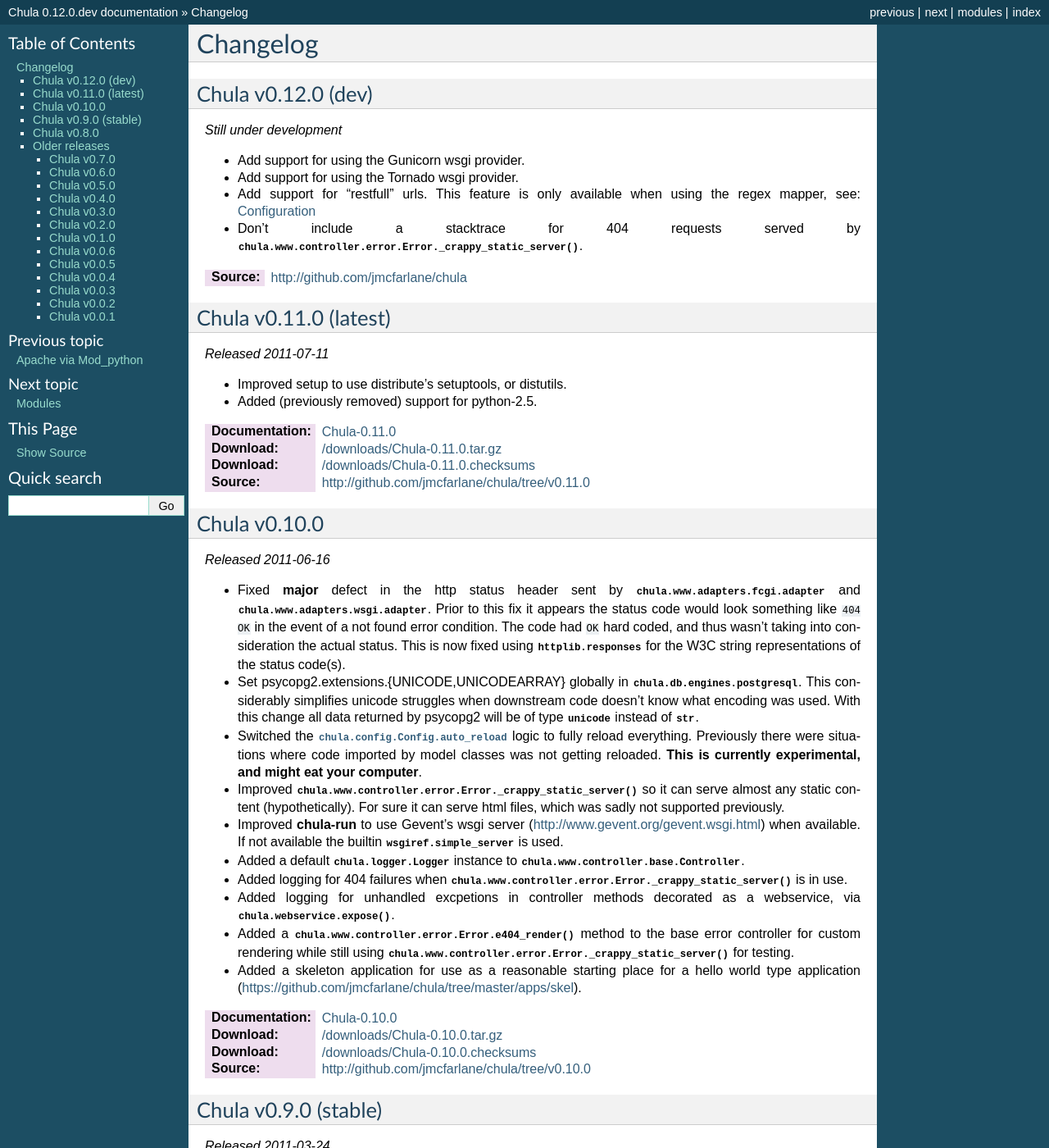
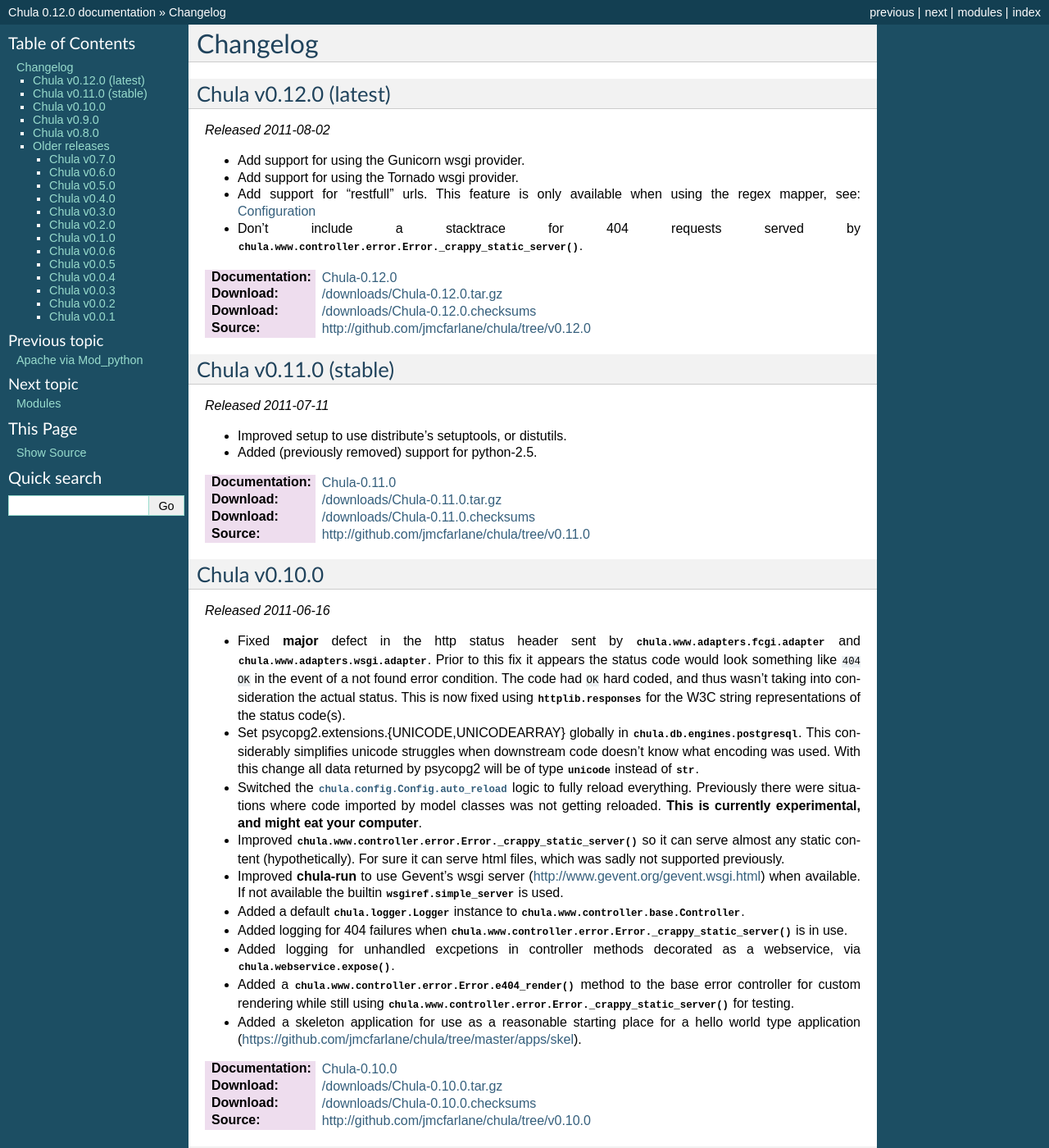
Before and after one commit to jmcfarlane/chula, a Sphinx documentation site: the page built from docs/changelog.rst, in a window 1280 px wide and 1400 px high. Shown: the whole window at 82% size. Built offline with Sphinx 7.4.7, drawn with Linux system fonts in a browser that asks for light colours; some of the changed text lies outside the part shown.

Commit message:
Release of 0.12.0

```diff
--- a/chula/__init__.py
+++ b/chula/__init__.py
@@ -5,7 +5,7 @@
 code generation.
 """
 
-__VERSION__ = '0.12.0.dev'
+__VERSION__ = '0.12.0'
 version = __VERSION__
 
 package_dir = 'chula'
--- a/docs/changelog.rst
+++ b/docs/changelog.rst
@@ -12,10 +12,10 @@
 
  :Source: http://github.com/jmcfarlane/chula
 
-Chula v0.12.0 (dev)
-+++++++++++++++++++
+Chula v0.12.0 (latest)
+++++++++++++++++++++++
 
-*Still under development*
+*Released 2011-08-02*
 
 - Add support for using the Gunicorn wsgi provider.
 - Add support for using the Tornado wsgi provider.
@@ -24,9 +24,12 @@
 - Don't include a stacktrace for 404 requests served by
   :meth:`chula.www.controller.error.Error._crappy_static_server`.
 
-:Source: http://github.com/jmcfarlane/chula
+:Documentation: `Chula-0.12.0 </0.12.0/>`_
+:Download: `</downloads/Chula-0.12.0.tar.gz>`_
+:Download: `</downloads/Chula-0.12.0.checksums>`_
+:Source: http://github.com/jmcfarlane/chula/tree/v0.12.0
 
-Chula v0.11.0 (latest)
+Chula v0.11.0 (stable)
 ++++++++++++++++++++++
 
 *Released 2011-07-11*
```
Also changed, not shown: other parts of docs/changelog.rst (+2 -2 lines).
